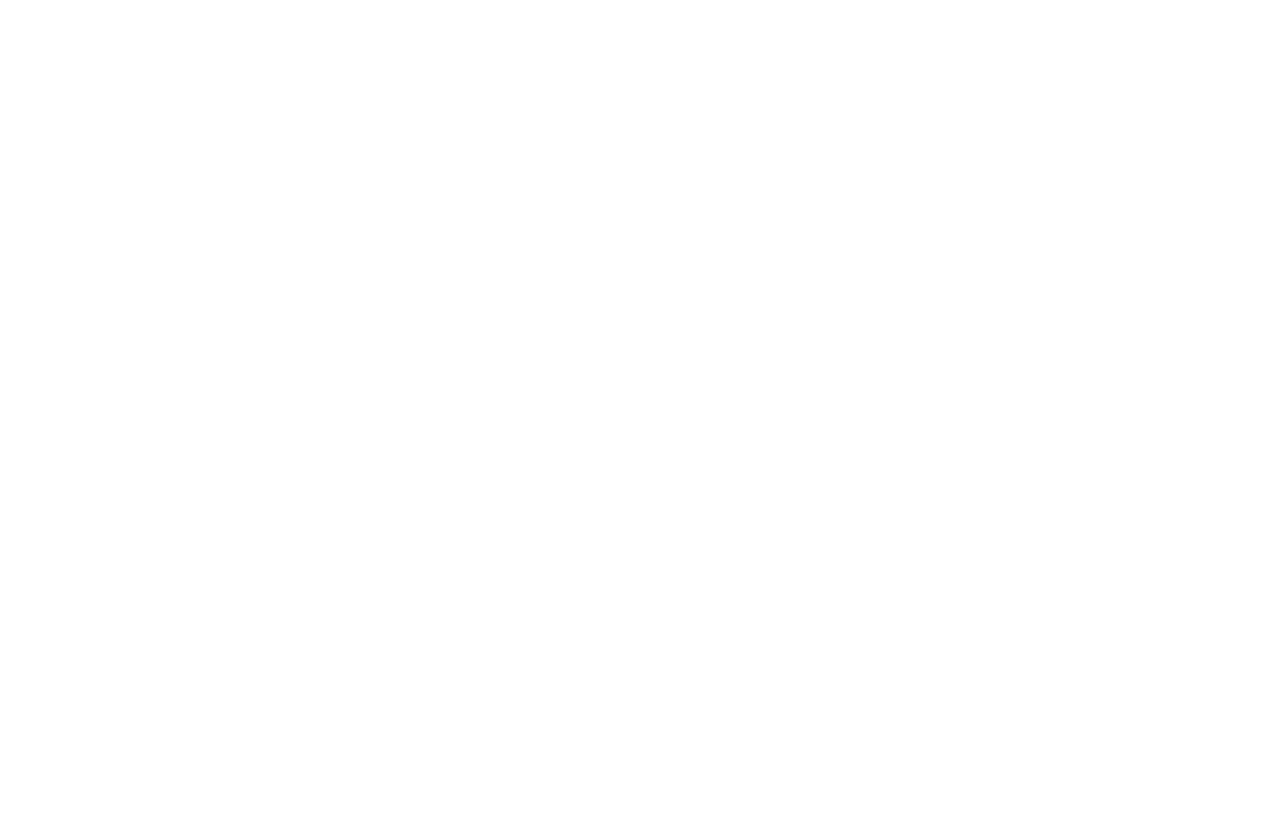
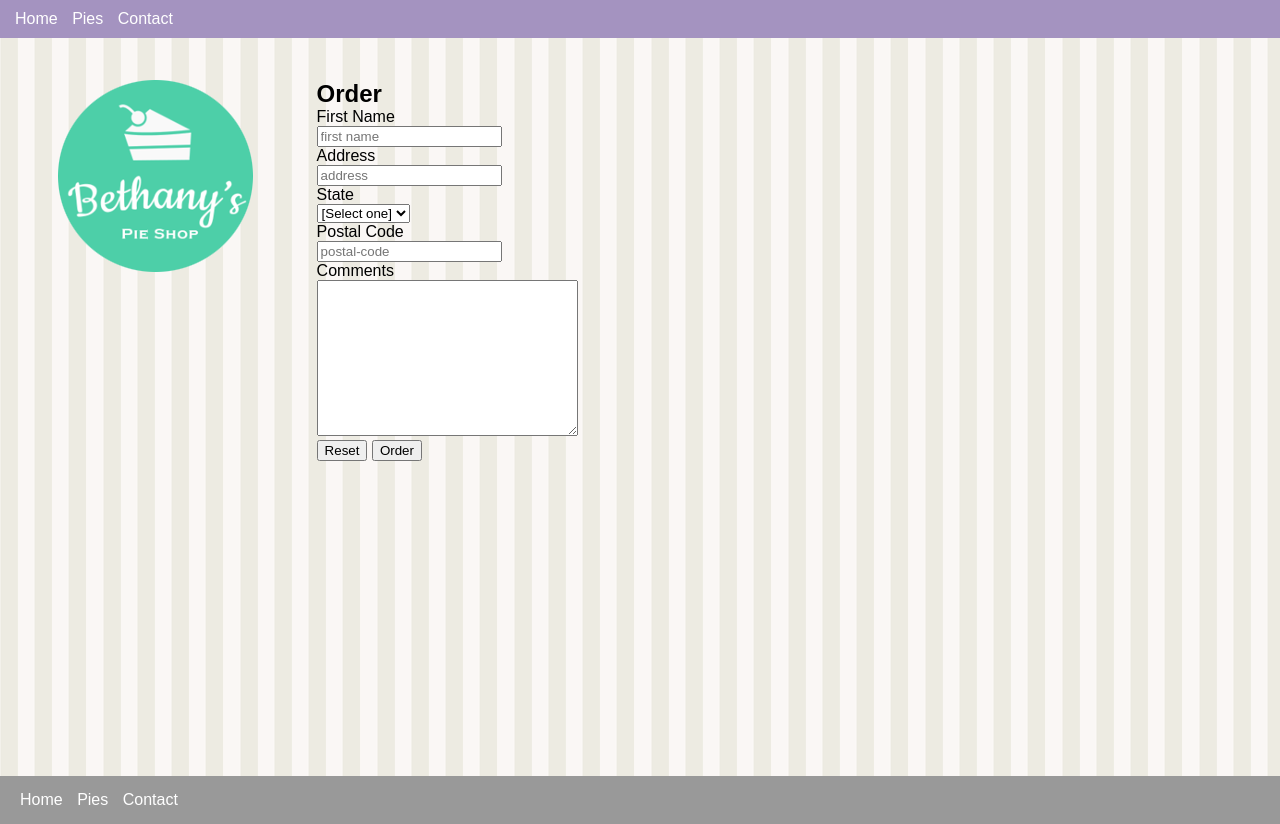
Before and after one commit to Pericles001/gdsa-projects, a plain HTML site: page html-css-javascript-getting-started-start/order.html in a window 1280 px wide. Before the commit the page ends 800 px from the top, so only its background shows below. Drawn offline with Linux system fonts and the light colour scheme.

Commit message:
add order form

```diff
--- a/html-css-javascript-getting-started-start/order.html
+++ b/html-css-javascript-getting-started-start/order.html
@@ -0,0 +1,77 @@
+<!DOCTYPE html>
+<html lang="en">
+
+<head>
+    <meta charset="UTF-8">
+    <meta http-equiv="X-UA-Compatible" content="IE=edge">
+    <meta name="viewport" content="width=device-width, initial-scale=1.0">
+    <link rel="stylesheet" href="site.css">
+    <title>Bethany's Pie Shop</title>
+    <style>
+
+    </style>
+</head>
+
+<body>
+    <header>
+        <nav>
+            <ul>
+                <li><a href="/">Home</a></li>
+                <li><a href="pies.html">Pies</a></li>
+                <li><a href="contact.html">Contact</a></li>
+            </ul>
+        </nav>
+    </header>
+    <main>
+        <aside>
+            <img src="images/logo.png" alt="Bethany Pie Shop">
+        </aside>
+        <article>
+            <h1>Order</h1>
+            <form action="" method="POST">
+                <div class="input-group">
+                    <div><label for="first-name">First Name</label></div>
+                    <div><input type="text" name="first-name" placeholder="first name"></div>
+                </div>
+                <div class="input-group">
+                    <div><label for="address">Address</label></div>
+                    <div><input type="text" name="address" placeholder="address"></div>
+                </div>
+                <div class="input-group">
+                    <div><label for="state">State</label></div>
+                    <div><select name="state" id="state">
+                            <option value="" selected>[Select one]</option>
+                            <option value="Alabama">Alabama</option>
+                            <option value="Alaska">Alaska</option>
+                            <option value="Arizona">Arizona</option>
+                            <option value="California">California</option>
+                        </select></div>
+                </div>
+
+                <div class="input-group">
+                    <div><label for="postal-code">Postal Code</label></div>
+                    <div><input type="text" name="postal-code" placeholder="postal-code"></div>
+                </div>
+                <div class="input-group">
+                    <div><label for="comments">Comments</label></div>
+                    <div><textarea name="comments" id="comments" cols="30" rows="10"></textarea></div>
+                </div>
+
+                <input type="reset" value="Reset">
+                <input type="submit" value="Order">
+            </form>
+        </article>
+    </main>
+
+    <footer>
+        <nav>
+            <ul>
+                <li><a href="/">Home</a></li>
+                <li><a href="pies.html">Pies</a></li>
+                <li><a href="contact.html">Contact</a></li>
+            </ul>
+        </nav>
+    </footer>
+</body>
+
+</html>
```
Also changed, not shown: html-css-javascript-getting-started-start/pies.html (+3 -18 lines), html-css-javascript-getting-started-start/script.js (added, +20 -0 lines).
